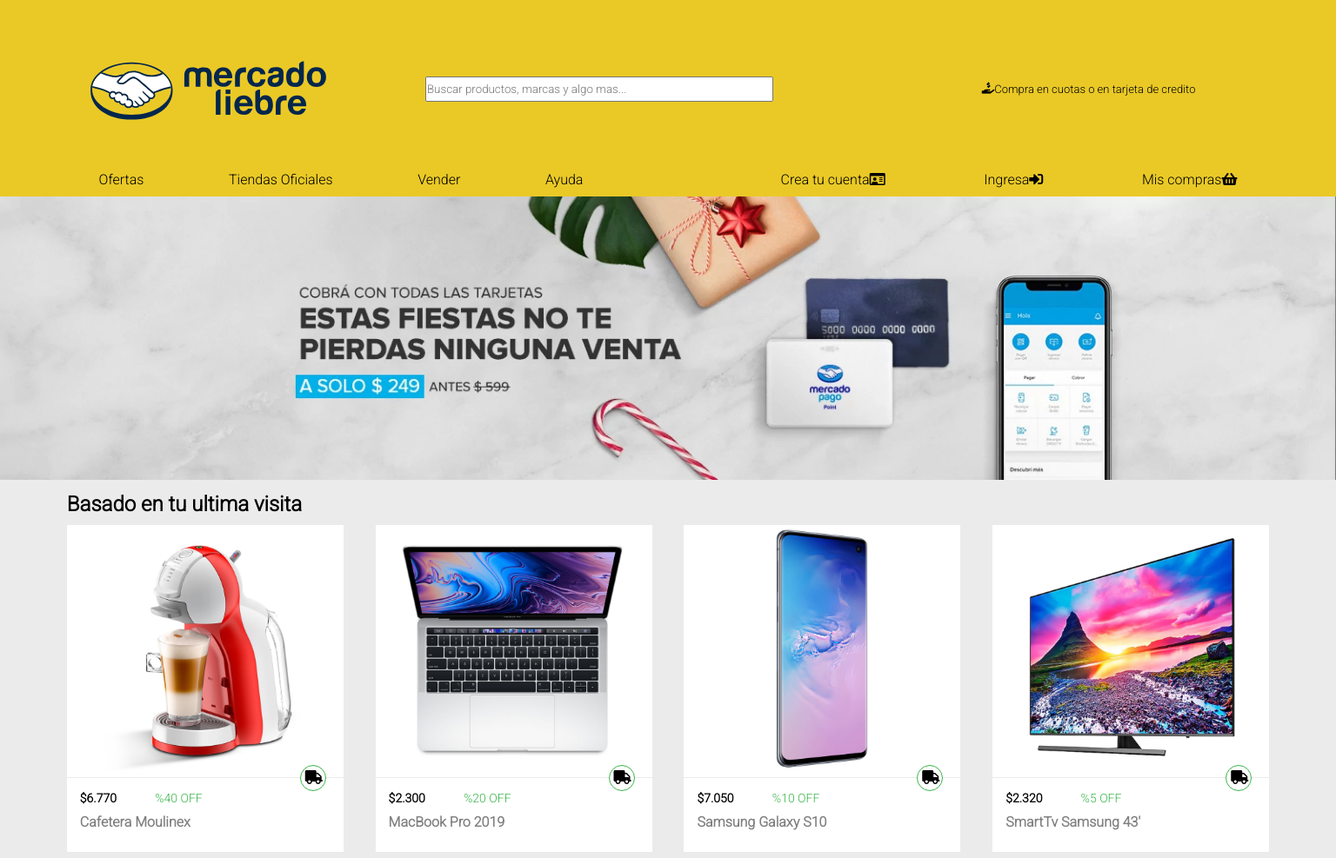
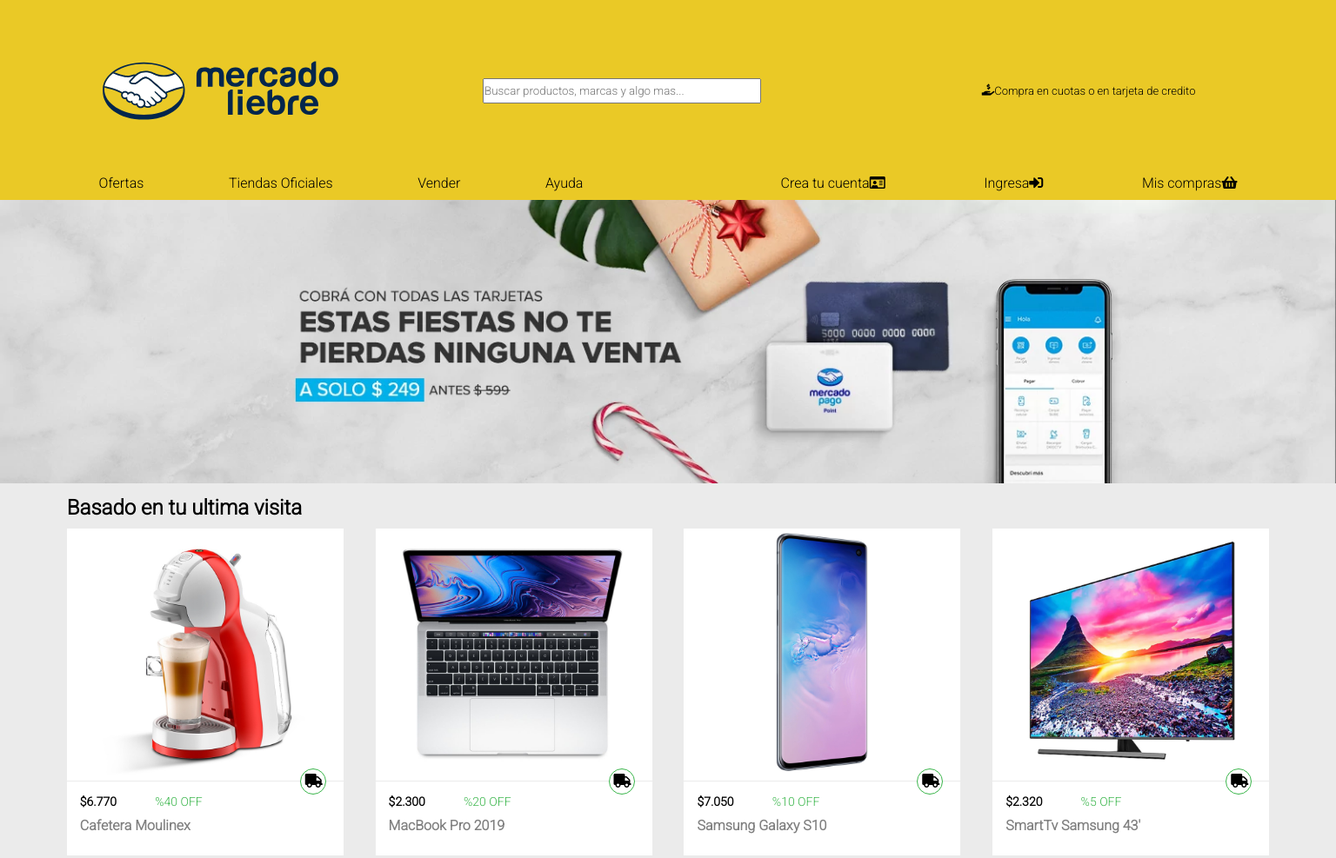
Before and after one commit to EnzoAguero/MercadoLiebre-TP4, a website: page views/home.html in a window 1536 px wide. Shown: the top 987 px of the page at 87% size. Drawn offline with Linux system fonts and the light colour scheme.

Commit message:
finalizado

```diff
--- a/public/css/header.css
+++ b/public/css/header.css
@@ -8,6 +8,7 @@
     align-items: center;
     display: flex;
     padding: 25px 25px 25px 25px;
+    justify-content: space-around
 
 }
 
@@ -16,7 +17,7 @@
 }
 
  .home header .logo{
-    width: 45%;
+    width: 85%;
 }
 
 .home .barra{
@@ -66,7 +67,7 @@
 
 }
 
-@media (min-width: 361px){
+@media (min-width: 769px){
 
 
     .home .logoinput img, .barra{
@@ -83,6 +84,7 @@
         padding: 25px 25px 25px 25px;
 
 
+
     }
     .home input{
         padding-top: 5px;
@@ -91,8 +93,8 @@
         margin-left: 5px;
     }
 
-     .home header .logo{
-        width: 45%;
+     .home header a .logo{
+        width: 85%;
     }
 
     .home .barra{
@@ -137,8 +139,8 @@
 @media (min-width: 769px){
 
 
-    .home header .logo{
-        width: 55%;
+    .home header a .logo{
+        width: 85%;
     }
 
     .header .logoinput{
@@ -186,22 +188,48 @@
         align-items: center;
     }
 }
+@media (min-width: 1024px){
+    .home .logoinput input{
+        width: 20rem;
+    }
+}
+@media (min-width: 1520px){
 
-@media (min-width: 1360px){
-    .logoinput input{
-        width: 400px;
+
+
+    .home .logoinput{
+
+        justify-content: space-around;
+
+    }
+
+    .home .logoinput input{
+        width:20rem;
+
+    }
+
+    .home .header-beforenav{
+        display: flex;
+        justify-content: center;
     }
 }
 
-@media (min-width: 1520px){
-    .logoinput input{
-        width: 400px;
+@media (min-width: 1720px){
+
+
+    .home .logoinput{
+        height: 40%;
+        justify-content: space-around;
+
     }
-    .logoinput{
-        width: 60%;
-        justify-content: space-around;
+
+    .home .logoinput input{
+        width:20rem;
+
     }
-    .home header .logo{
-        width: 30%;
+
+    .home .header-beforenav{
+        display: flex;
+        justify-content: center;
     }
 }
--- a/public/css/home.css
+++ b/public/css/home.css
@@ -82,21 +82,11 @@
     padding-bottom: 10px;
     display: none;
 }
-/* .rotate{
-    -webkit-transition-duration: 0.8s;
-    -moz-transition-duration: 0.8s;
-    -o-transition-duration: 0.8s;
-    transition-duration: 0.8s;
 
-    -webkit-transition-property: -webkit-transform;
-    -moz-transition-property: -moz-transform;
-    -o-transition-property: -o-transform;
-    transition-property: transform;
-
-    overflow:hidden;
-
-    } */
-
+.fa-truck:hover{
+    transition:1.5s;
+    transform:rotate(360deg)
+    }
 
 
 @media (min-width: 361px){
--- a/views/home.html
+++ b/views/home.html
@@ -17,7 +17,7 @@
     <header>
         <div class="header-beforenav">
         <div class="logoinput">
-            <img src="/images/logo-mercado-liebre.svg" alt="aqui va una imagen" class="logo">
+            <a href="/"><img src="/images/logo-mercado-liebre.svg" alt="aqui va una imagen" class="logo"></a>
             <form action=""><input type="text" placeholder="Buscar productos, marcas y algo mas..."><form>
                 <p><i class="fas fa-hand-holding-usd"></i>Compra en cuotas o en tarjeta de credito</p>
 
@@ -39,8 +39,8 @@
 
         <nav class="nav2">
             <ul>
-                <li><a href="">Crea tu cuenta</a><i class="far fa-id-card"></i></li>
-                <li><a href="">Ingresa</a><i class="fas fa-sign-in-alt"></i></li>
+                <li><a href="/register">Crea tu cuenta</a><i class="far fa-id-card"></i></li>
+                <li><a href="/login">Ingresa</a><i class="fas fa-sign-in-alt"></i></li>
                 <li><a href="">Mis compras</a><i class="fas fa-shopping-basket"></i></li>
             </ul>
 
```
